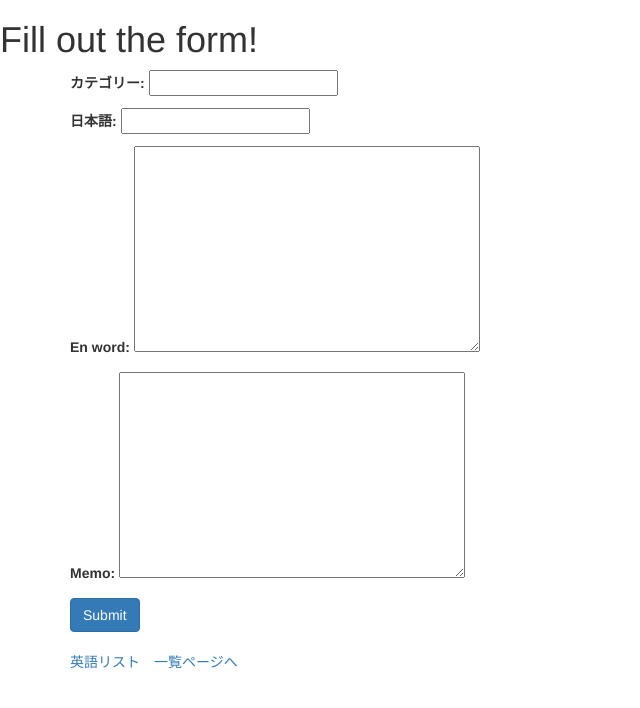
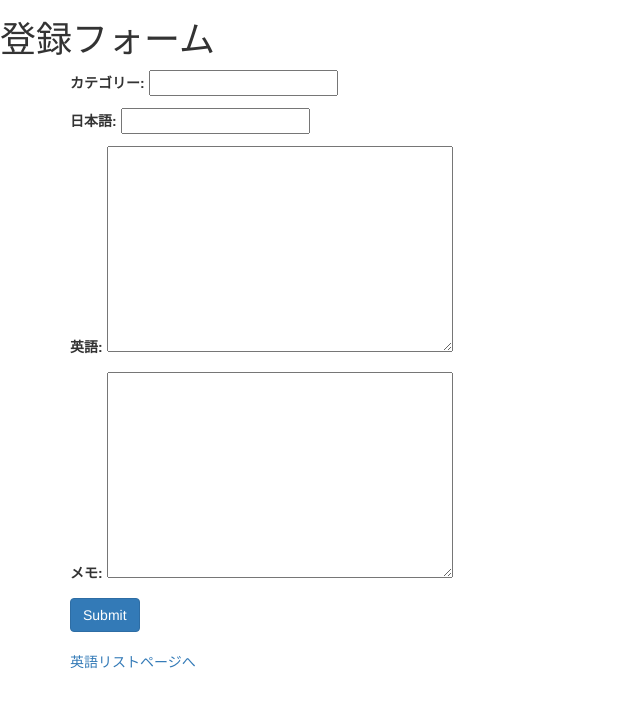
Before and after one commit to puji8493/english_list, a Django app: page /english_list/input_form/ in a window 1280 px wide. Shown: the top 708 px of the page, without its empty margins (0-640 px from the left). Run offline with Django 4.2, Linux system fonts and the light colour scheme; some libraries are stand-ins or nearby versions.

Commit message:
ccs修正

```diff
--- a/english_list/models.py
+++ b/english_list/models.py
@@ -4,8 +4,8 @@ from django.db import models
 class WordLists(models.Model):
     category = models.CharField('カテゴリー', max_length=50)
     ja_word = models.CharField('日本語', max_length=300)
-    en_word = models.TextField()
-    memo = models.TextField()
+    en_word = models.TextField('英語')
+    memo = models.TextField('メモ')
 
     def __str__(self):
         return '<WordLists ☆ id=' + str(self.id) + ',' + self.ja_word + ',' + self.en_word + ',' + self.memo + '>'
--- a/english_list/templates/english_list/form_create_view.html
+++ b/english_list/templates/english_list/form_create_view.html
@@ -5,7 +5,7 @@
 <link rel="stylesheet" href="https://maxcdn.bootstrapcdn.com/bootstrap/3.3.7/css/bootstrap.min.css" integrity="sha384-BVYiiSIFeK1dGmJRAkycuHAHRg32OmUcww7on3RYdg4Va+PmSTsz/K68vbdEjh4u" crossorigin="anonymous"> <title>Forms</title>
 </head>
 <body>
-    <h1>Fill out the form!</h1>
+    <h1>登録フォーム</h1>
     <div class="container">
         <form method="post">
             {{ form.as_p }}
@@ -13,7 +13,7 @@
             <input type="submit" class="btn btn-primary" value="Submit">
         </form>
         <br>
-        <a href="{% url 'index' %}">英語リスト　一覧ページへ</a><br>
+        <a href="{% url 'index' %}">英語リストページへ</a><br>
     </div>
 
 </body>
--- a/english_list/templates/english_list/index.html
+++ b/english_list/templates/english_list/index.html
@@ -9,6 +9,8 @@
 <body>
     <hi>プジさんの英文・英単語リスト</hi>
     <p>{{message|safe}} </p>
+    <a href="{% url 'form_create_view' %}">登録フォームへ</a><br>
+    <br>
     <table>
         <tr>
             <th class="th_id">ID</th>
@@ -28,7 +30,7 @@
         {% endfor %}
     </table>
     <br>
-    <a href="{% url 'form_create_view' %}">登録フォームへ</a><br>
+
 
 </body>
 </html>
--- a/english_list/views.py
+++ b/english_list/views.py
@@ -1,5 +1,4 @@
 from django.shortcuts import render
-from django.http import HttpResponse
 from .models import WordLists
 from . import forms
 
@@ -16,4 +15,6 @@ def form_create_view(request):
     form = forms.UserForm(request.POST or None)
     if form.is_valid():
         form.save()
+        form = forms.UserForm()#初期化
     return render(request,'english_list/form_create_view.html',{'form':form})
+    # return HttpResponseRedirect(reverse('form_create_view'))
```
Also changed, not shown: english_list/static/english_list/css/style.css (+16 -7 lines), db.sqlite3.
